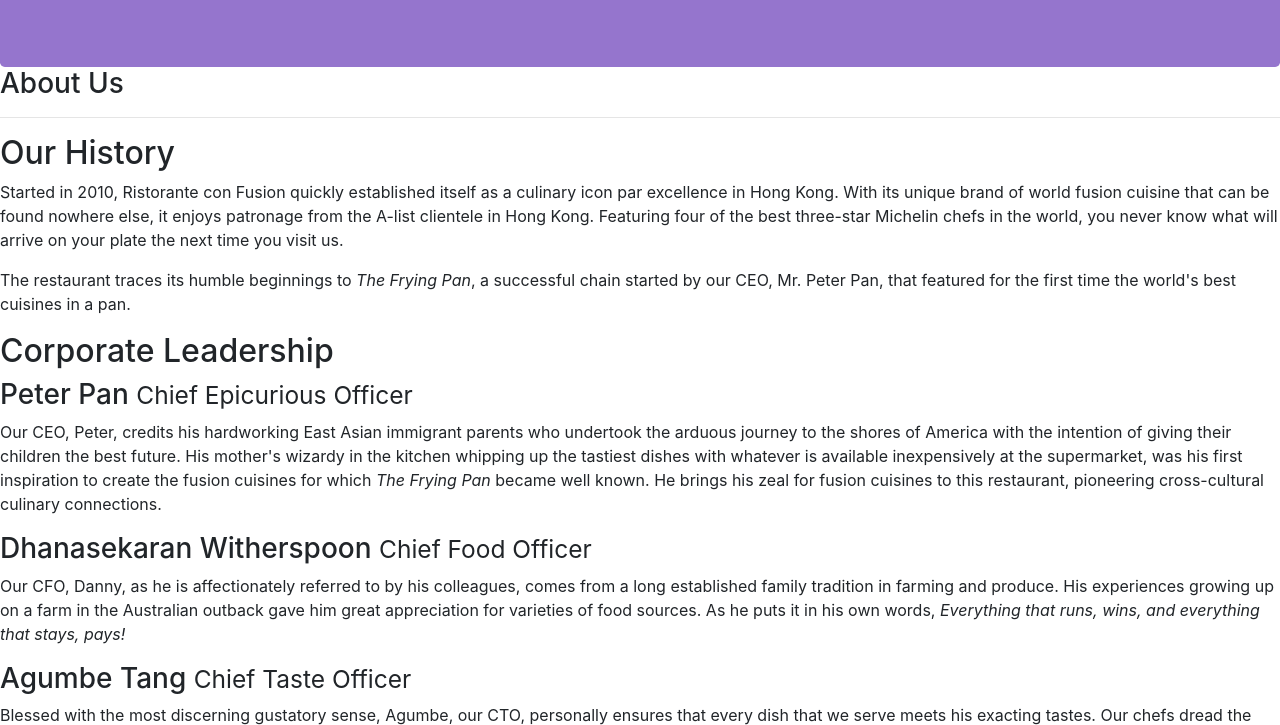
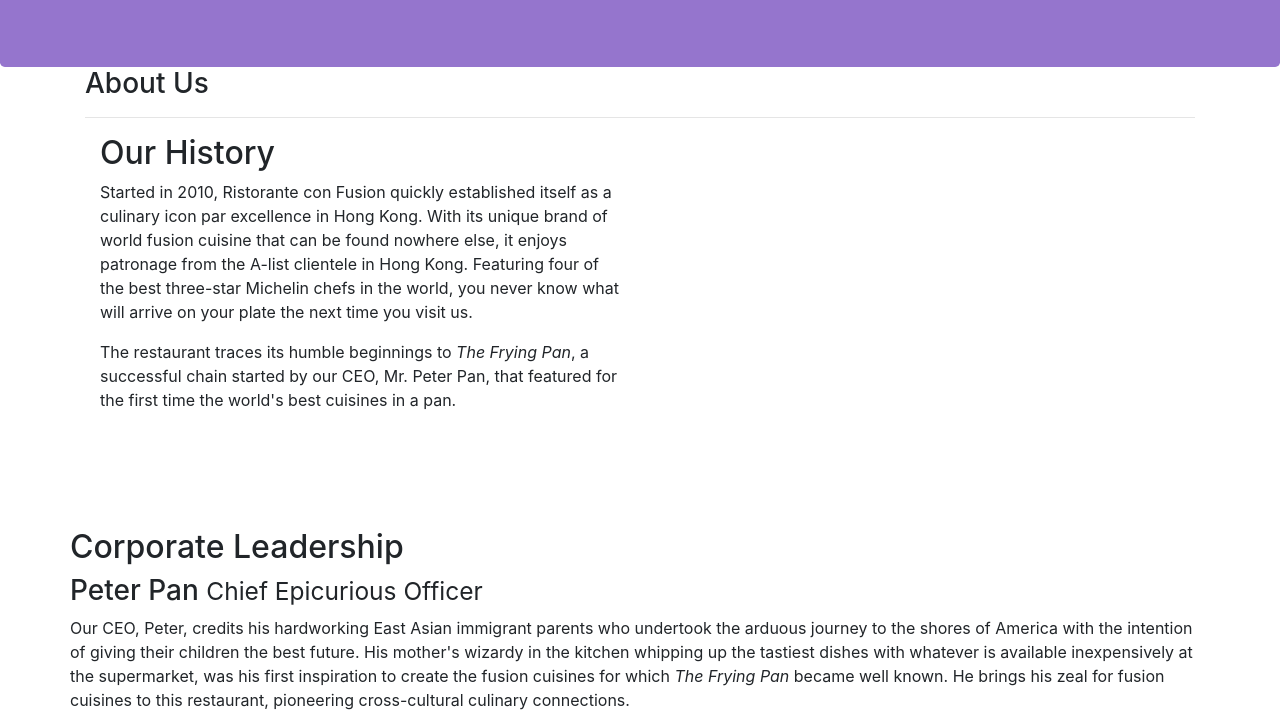
Before and after one commit to aarushi-verma/Coursera_Bootstrap, a website: page aboutus.html in a window 1280 px wide. Shown: the part 217-942 px from the top of the page. Drawn offline with nearby package versions, Linux system fonts and the light colour scheme.

Commit message:
Task-2 assignment 1

```diff
--- a/aboutus.html
+++ b/aboutus.html
@@ -30,15 +30,15 @@
     </header>
 
     <div>
-        <div>
+        <div class = "container">
             <div>
                <h3>About Us</h3>
                <hr>
             </div>
         </div>
 
-        <div>
-            <div>
+        <div class = "container">
+            <div class = "col-12 col-sm-6 ">
                 <h2>Our History</h2>
                 <p>Started in 2010, Ristorante con Fusion quickly established itself as a culinary icon par excellence in Hong Kong. With its unique brand of world fusion cuisine that can be found nowhere else, it enjoys patronage from the A-list clientele in Hong Kong.  Featuring four of the best three-star Michelin chefs in the world, you never know what will arrive on your plate the next time you visit us.</p>
                 <p>The restaurant traces its humble beginnings to <em>The Frying Pan</em>, a successful chain started by our CEO, Mr. Peter Pan, that featured for the first time the world's best cuisines in a pan.</p>
@@ -48,8 +48,8 @@
         </div>
 
 
-        <div>
-            <div>
+        <div class = "container row-content">
+            <div class = "row-content">
                 <h2>Corporate Leadership</h2>
                 <h3>Peter Pan <small>Chief Epicurious Officer</small></h3>
                 <p>Our CEO, Peter, credits his hardworking East Asian immigrant parents who undertook the arduous journey to the shores of America with the intention of giving their children the best future. His mother's wizardy in the kitchen whipping up the tastiest dishes with whatever is available inexpensively at the supermarket, was his first inspiration to create the fusion cuisines for which <em>The Frying Pan</em> became well known. He brings his zeal for fusion cuisines to this restaurant, pioneering cross-cultural culinary connections.</p>
```
